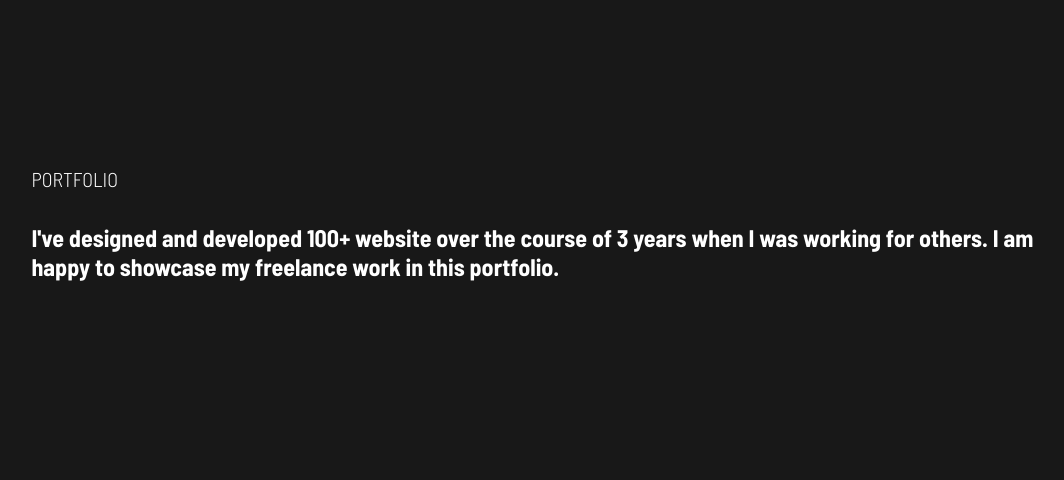
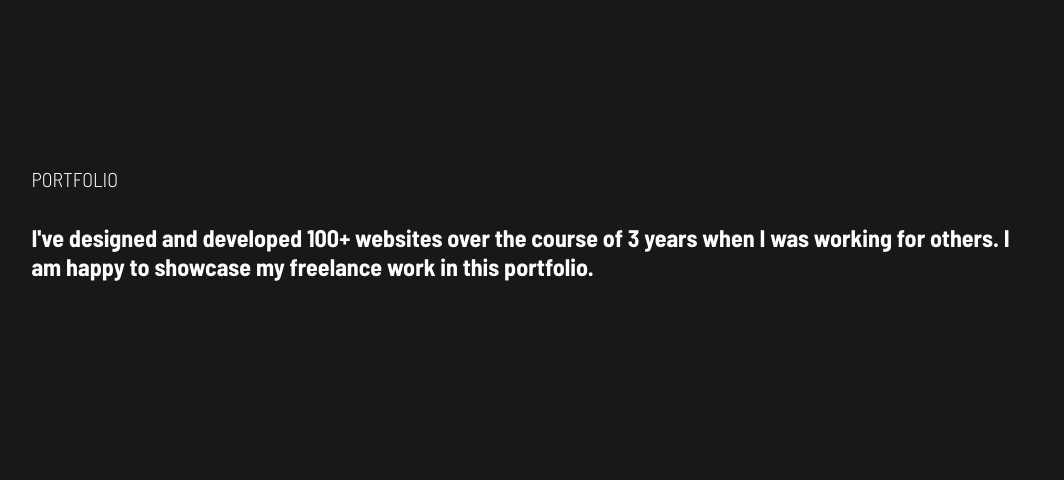
Before and after one commit to siboalpha/alphonselive, a Django app: page / in a window 1280 px wide. Shown: the part 2492-2972 px from the top of the page, without its empty margins (103-1167 px from the left). Run offline with Django 4.2, Linux system fonts and the light colour scheme; data that the repository does not hold is empty; parts of the project's set-up code (start-up, migrations or seed data) failed here and were passed over; some libraries are stand-ins or nearby versions.

Commit message:
changed text on portfolio

```diff
--- a/templates/index.html
+++ b/templates/index.html
@@ -105,7 +105,7 @@
     <section id="portfolio" class="portfolio">
         <div class="container ">
             <h4 class="sub-heading appear">Portfolio</h4>
-            <h4 class="section-intro appear">I've designed and developed 100+ website over the course of 3 years when I was working for others. I am happy to
+            <h4 class="section-intro appear">I've designed and developed 100+ websites over the course of 3 years when I was working for others. I am happy to
                 showcase my freelance work in this portfolio.
             </h4>
             <div class="portfolio-grid appear">
```
